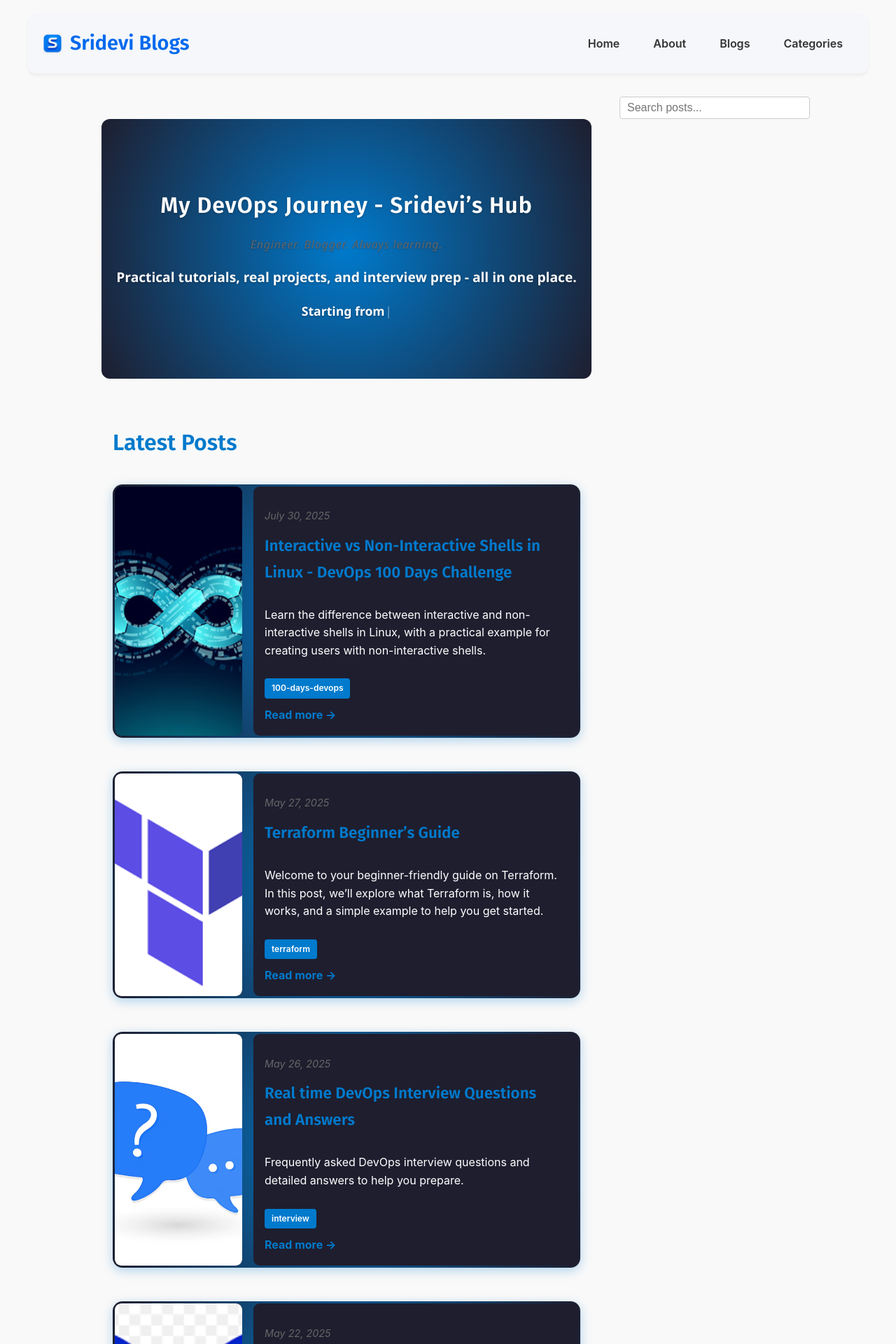
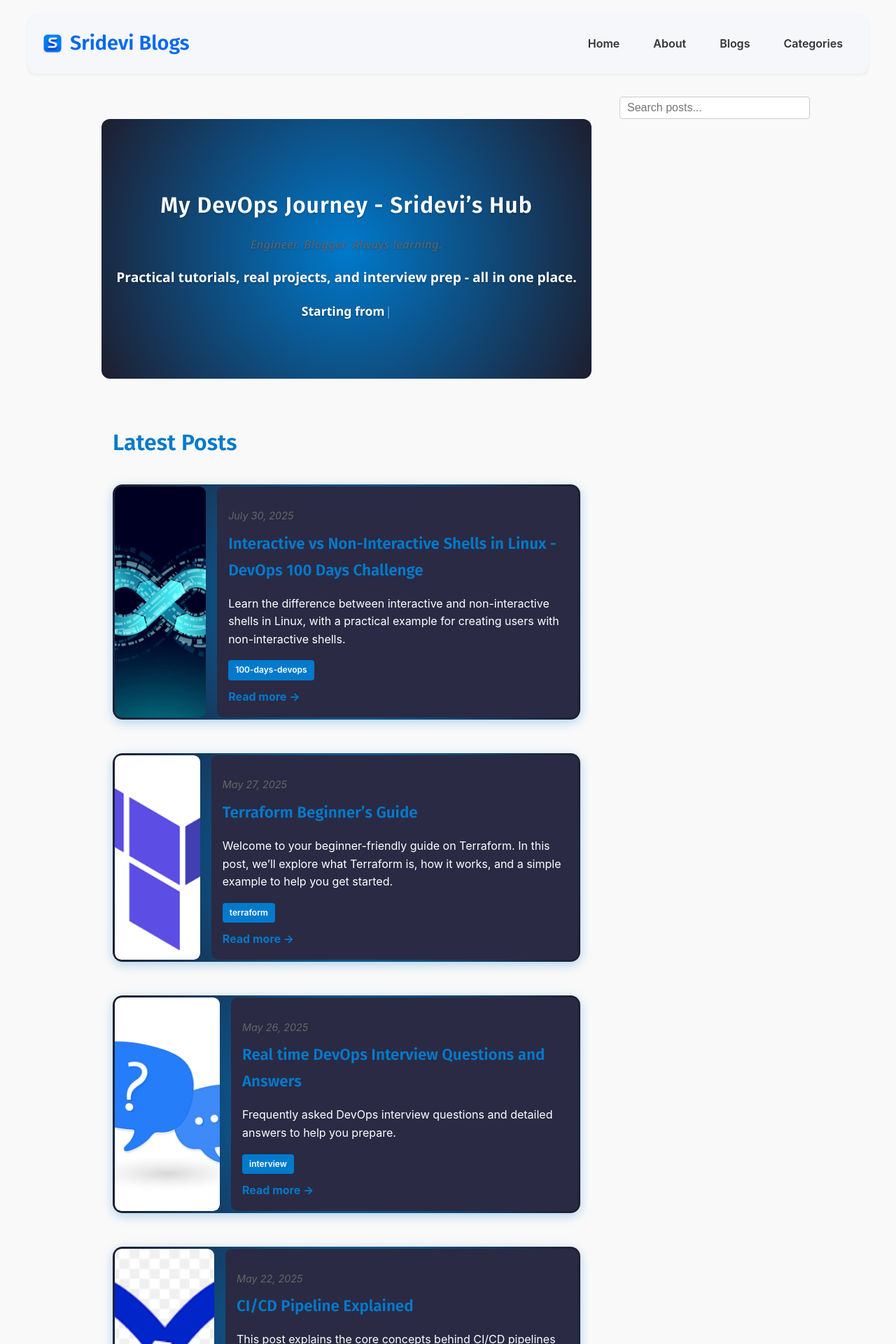
Before and after one commit to srideviblogs/srideviblogs.github.io, a Jekyll site: the page built from index.md, in a window 1280 px wide. Shown: the top 1920 px of the page at 70% size. Built offline with Jekyll 4.4.1, drawn with Linux system fonts in a browser that asks for light colours.

Commit message:
Update custom.css

```diff
--- a/assets/css/custom.css
+++ b/assets/css/custom.css
@@ -567,14 +567,13 @@ header.site-header {
   flex-direction: row-reverse;
 }
 
-/* Inner content with solid background to create the border effect */
-.alt-post-row > .alt-post-content,
-.alt-post-row > .alt-post-image {
-  background-color: #1e1e2f;
+.alt-post-row > .alt-post-content {
+  background-color: #2a2a44; /* softer dark, closer to your hero's 1e1e2f but lighter */
   border-radius: 9px;
   padding: 1rem;
   color: white;
 }
+
 
 .alt-post-image {
   flex: 1 1 45%;
@@ -599,7 +598,8 @@ header.site-header {
   height: 100%;
   object-fit: cover;
   display: block;
-  border-radius: 8px;
+  border-radius: 9px;
+  max-width: 250px; /* increased from 150px *
 }
 
 .alt-post-content {
```
